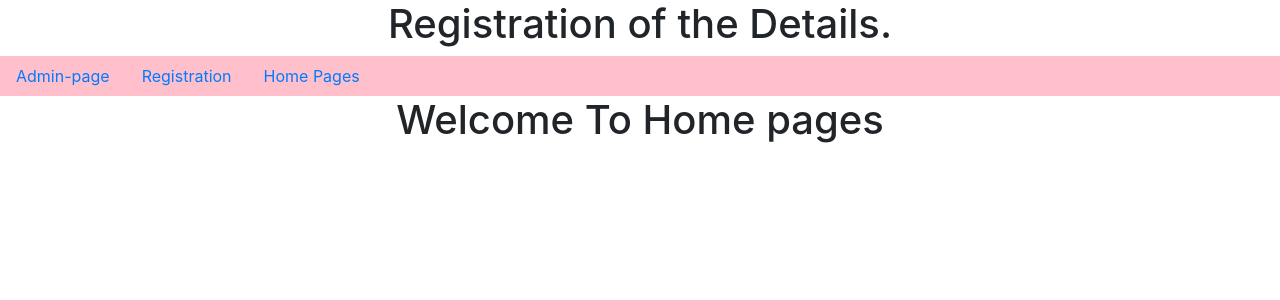
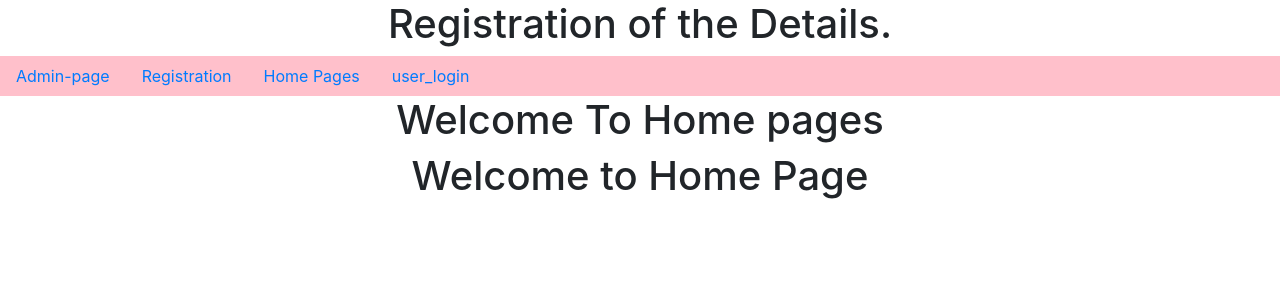
Before and after one commit to BharathRoyals/user_registation, a Django app: page /home/ in a window 1280 px wide. Shown: the top 300 px of the page. Run offline with Django 4.2, Linux system fonts and the light colour scheme.

Commit message:
first commit

```diff
--- a/app/views.py
+++ b/app/views.py
@@ -2,8 +2,12 @@ from django.shortcuts import render
 
 # Create your views here.
 from app.forms import *
+from django.http import HttpResponseRedirect
 from django.http import HttpResponse
+from django.urls import reverse
+from django.contrib.auth import authenticate,login,logout
 from django.core.mail import send_mail
+from django.contrib.auth.decorators import login_required
 def home(request):
     if request.session.get('username'):
         username=request.session.get('username')
@@ -49,3 +53,23 @@ def registrations(request):
 
 
     return render(request,'registrations.html',d)
+
+
+def user_login(request):
+    if request.method=='POST':
+        username=request.POST['username']
+        password=request.POST['password']
+        AUO=authenticate(username=username,password=password)
+        if AUO and AUO.is_active:
+            login(request,AUO)
+            request.session['username']=username
+            return HttpResponseRedirect(reverse('home'))
+        else:
+            return HttpResponse('Invalid username or password')
+
+    return render(request,'user_login.html')
+
+@login_required
+def user_logout(request):
+    logout(request)
+    return HttpResponseRedirect(reverse('home'))
--- a/project37/urls.py
+++ b/project37/urls.py
@@ -24,5 +24,7 @@ urlpatterns = [
     path('admin/', admin.site.urls),
     path('registrations/',registrations,name='registrations'),
     path('home/',home,name='home'),
+    path('user_login/',user_login,name='user_login'),
+    path('user_logout/',user_logout,name='user_logout'),
 
 ]+static(settings.MEDIA_URL,document_root=settings.MEDIA_ROOT)
--- a/templates/dummy.html
+++ b/templates/dummy.html
@@ -21,6 +21,13 @@
       <a href="{% url 'home' %}" class="nav-link">Home Pages</a>
 
 
+      {% if user.is_authenticated %}
+      <a href="{% url 'user_logout' %}" class="nav-link"> user_logout</a>
+      {% else %}
+      <a href="{% url 'user_login' %}" class="nav-link">user_login</a>
+      {% endif %}
+
+
     </nav>
 
 
--- a/templates/home.html
+++ b/templates/home.html
@@ -3,6 +3,13 @@
 <title>Home</title>
 {% endblock %}
 
+
 {% block body_block %}
+
 <h1>Welcome To Home pages</h1>
+{% if username %}
+<h1>welcome to home page Mr{{username}}</h1>
+{% else %}
+<h1>Welcome to Home Page</h1>
+{% endif %}
 {% endblock %}
```
Also changed, not shown: templates/user_login.html (added, +17 -0 lines), db.sqlite3, media/pi/1000023565_3dqS3wD.jpg (added).
